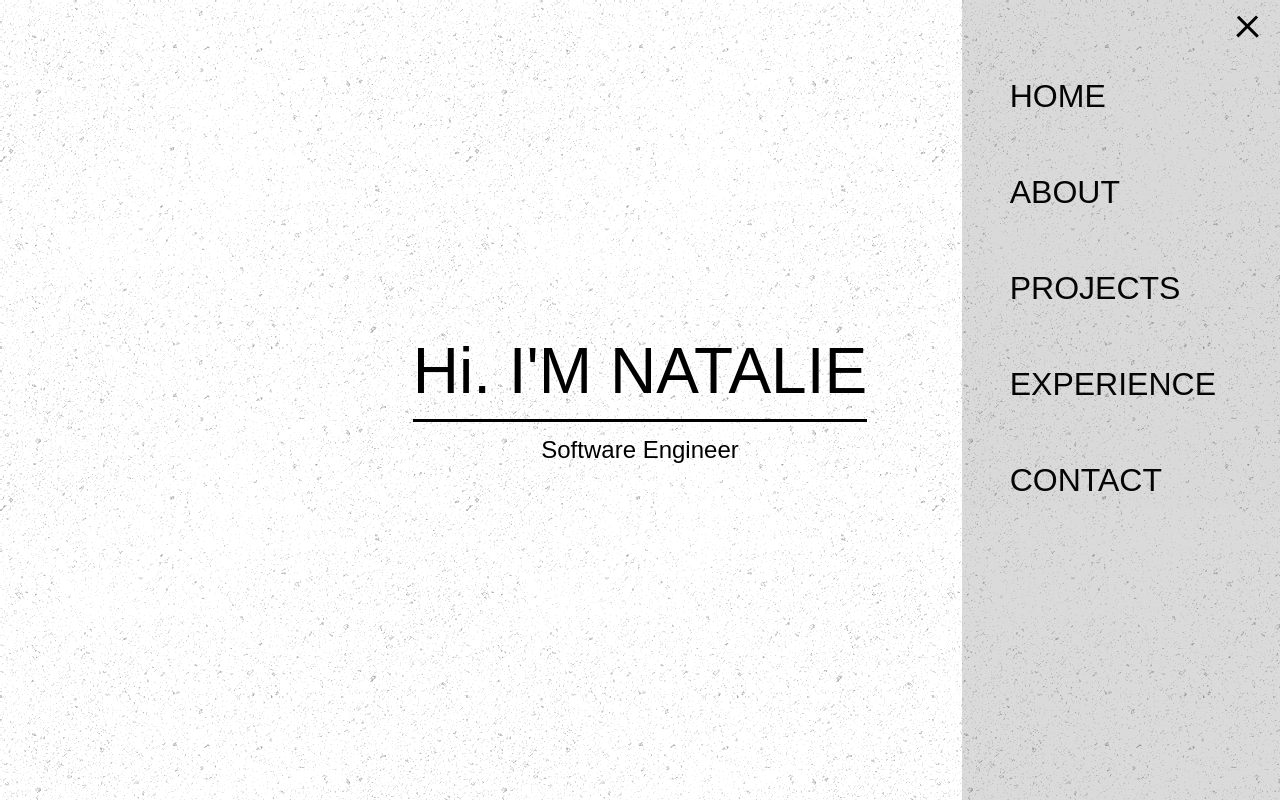
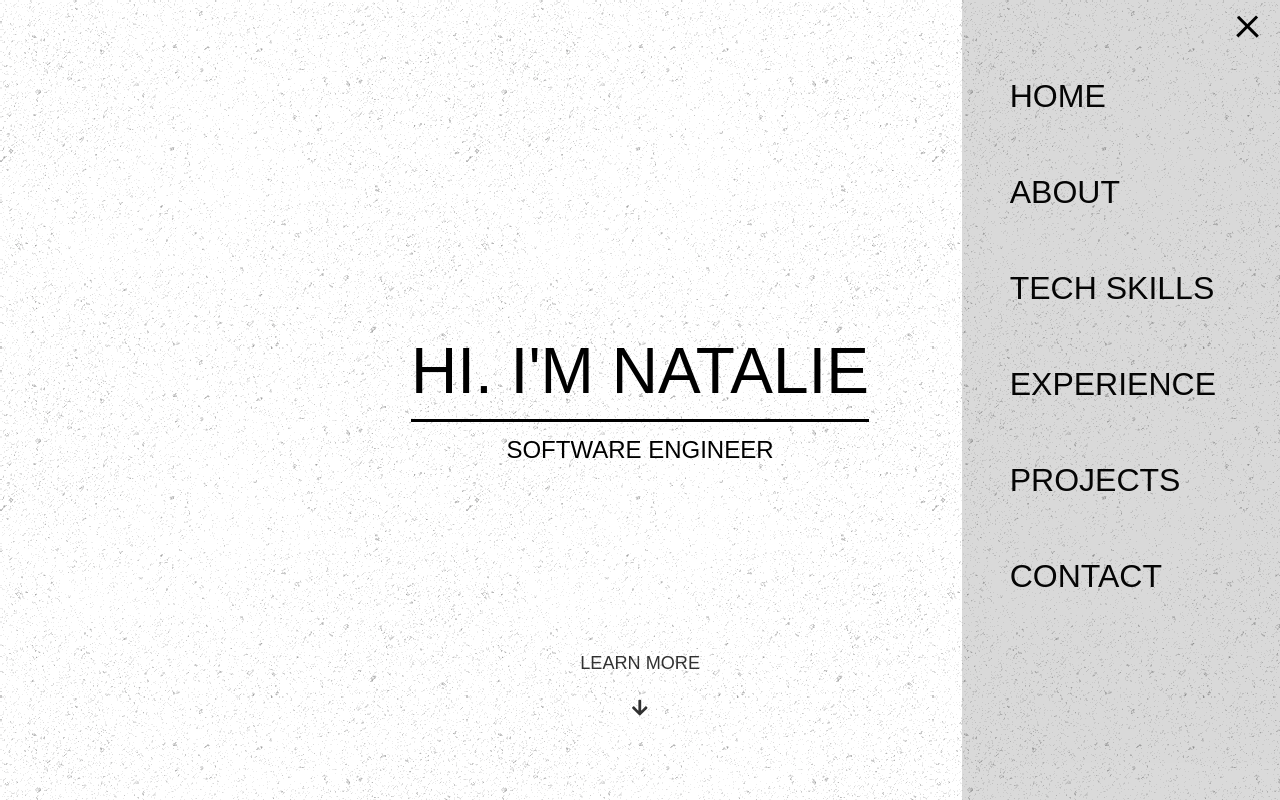
Before and after one commit to nrojas113/Portfolio, a React app: page / in a window 1280 px wide. Both pictures are taken after a click on the element 1250 px from the left and 26 px from the top of the page. Shown: the top 800 px of the page. Built offline with nearby package versions, Linux system fonts and the light colour scheme.

Commit message:
Styling: Smooth Scroll added

```diff
--- a/app/components/Main/About.js
+++ b/app/components/Main/About.js
@@ -6,7 +6,7 @@ export default function About() {
     <section id="about">
       <h1 className="section_title">About Me</h1>
       <div>
-        <img src={profileImg} alt="Natalie's Profile Photo" />
+        <img src={profileImg} alt="Natalie's Profile Photo" loading="lazy" />
         <p>
           Hi! I'm Natalie Rojas, a fullstack software engineer based in Jersey
           City. I'm a fullstack developer and UI/UX enthusiast. My interest in
--- a/app/components/Main/Cover.js
+++ b/app/components/Main/Cover.js
@@ -1,11 +1,20 @@
-import React from "react";
+import React, { useState, useEffect } from "react";
+import { FontAwesomeIcon } from "@fortawesome/react-fontawesome";
+import { faArrowDown } from "@fortawesome/free-solid-svg-icons";
+import { Link } from "react-scroll";
+
 import video from "../../media/nature.mov";
 
 export default function Cover() {
+  useEffect(() => {
+    console.log(
+      "Hello! So nice to see you here! If you liked my website and looking for fullstack/frontend developer, I'd love to connect! My email is natalie.rojas113@gmail.com"
+    );
+  }, []);
   return (
     <section id="cover">
       <h1 id="cover_name">
-        Hi. I'M NATALIE <span id="cover_name--last"></span>
+        Hi. I'm Natalie <span id="cover_name--last"></span>
       </h1>
       <h2>Software Engineer</h2>
       {/* <video
@@ -23,6 +32,12 @@ export default function Cover() {
       >
         <source src={video}></source>
       </video> */}
+      <div id="cover_more">
+        <Link to="about" smooth={true}>
+          <p>Learn More</p>
+          <FontAwesomeIcon icon={faArrowDown} />
+        </Link>
+      </div>
     </section>
   );
 }
--- a/app/components/Nav.js
+++ b/app/components/Nav.js
@@ -1,4 +1,5 @@
 import React, { useState } from "react";
+import { Link } from "react-scroll";
 
 export default function Nav() {
   const [showMenu, setShowMenu] = useState(false);
@@ -17,29 +18,34 @@ export default function Nav() {
       <nav className={`${open}`}>
         <ul className={`menu-nav ${open}`}>
           <li className={`menu-nav_item ${open}`}>
-            <a href="#" className="menu-nav_link">
-              Home
-            </a>
+            <Link to="cover" smooth={true} className="menu-nav_link">
+              Home{" "}
+            </Link>
           </li>
           <li className={`menu-nav_item ${open}`}>
-            <a href="#about" className="menu-nav_link">
+            <Link to="about" smooth={true} className="menu-nav_link">
               About
-            </a>
+            </Link>
           </li>
           <li className={`menu-nav_item ${open}`}>
-            <a href="#projects" className="menu-nav_link">
-              Projects
-            </a>
+            <Link to="skills" smooth={true} className="menu-nav_link">
+              Tech Skills
+            </Link>
           </li>
           <li className={`menu-nav_item ${open}`}>
-            <a href="#experience" className="menu-nav_link">
+            <Link to="experience" smooth={true} className="menu-nav_link">
               Experience
-            </a>
+            </Link>
           </li>
           <li className={`menu-nav_item ${open}`}>
-            <a href="#" className="menu-nav_link">
+            <Link to="projects" smooth={true} className="menu-nav_link">
+              Projects
+            </Link>
+          </li>
+          <li className={`menu-nav_item ${open}`}>
+            <Link to="cover" smooth={true} className="menu-nav_link">
               Contact
-            </a>
+            </Link>
           </li>
         </ul>
       </nav>
--- a/app/css/_about.scss
+++ b/app/css/_about.scss
@@ -10,7 +10,7 @@
     img {
       width: 300px;
       height: auto;
-      border-radius: 30px;
+      box-shadow: 0 2px 6px rgb(0 0 0 / 60%);
     }
   }
 }
--- a/app/css/_cover.scss
+++ b/app/css/_cover.scss
@@ -1,4 +1,30 @@
 #cover {
+  text-transform: uppercase;
+  &_more {
+    cursor: pointer;
+    position: absolute;
+    bottom: 10vh;
+    text-align: center;
+    font-size: $regular-font-size;
+    animation: pulse 3s infinite ease-in-out;
+    @keyframes pulse {
+      0% {
+        transform: scale(0.9);
+        opacity: 0.8;
+      }
+      50% {
+        transform: scale(1);
+        opacity: 1;
+      }
+      100% {
+        transform: scale(0.9);
+        opacity: 0.8;
+      }
+    }
+    p {
+      margin-bottom: 1.5em;
+    }
+  }
   &_name {
     font-size: $big-font-size;
     padding-bottom: 1rem;
--- a/app/css/_nav.scss
+++ b/app/css/_nav.scss
@@ -89,6 +89,7 @@ nav {
       text-transform: uppercase;
       padding: 2rem 0;
       font-weight: 300;
+      cursor: pointer;
       @include transition-ease;
 
       &:hover,
@@ -101,7 +102,7 @@ nav {
 }
 
 /*Delay the display of nav menu items*/
-@for $i from 1 through 5 {
+@for $i from 1 through 6 {
   .menu-nav_item:nth-child(#{$i}) {
     transition-delay: ($i * 0.1s) + 0.15s;
   }
--- a/package.json
+++ b/package.json
@@ -17,7 +17,8 @@
     "@fortawesome/free-solid-svg-icons": "^5.15.3",
     "@fortawesome/react-fontawesome": "^0.1.14",
     "react": "^17.0.2",
-    "react-dom": "^17.0.2"
+    "react-dom": "^17.0.2",
+    "react-scroll": "^1.8.2"
   },
   "devDependencies": {
     "@babel/core": "^7.13.16",
```
Also changed, not shown: 1 other file.
